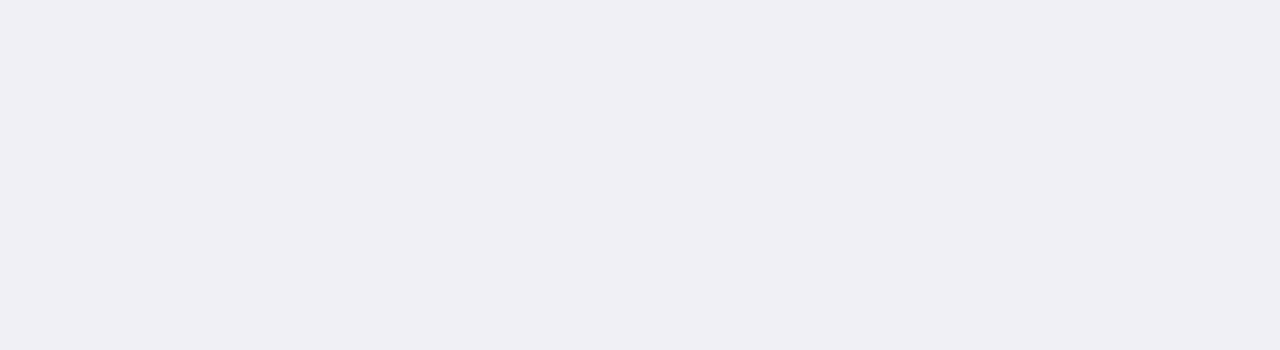
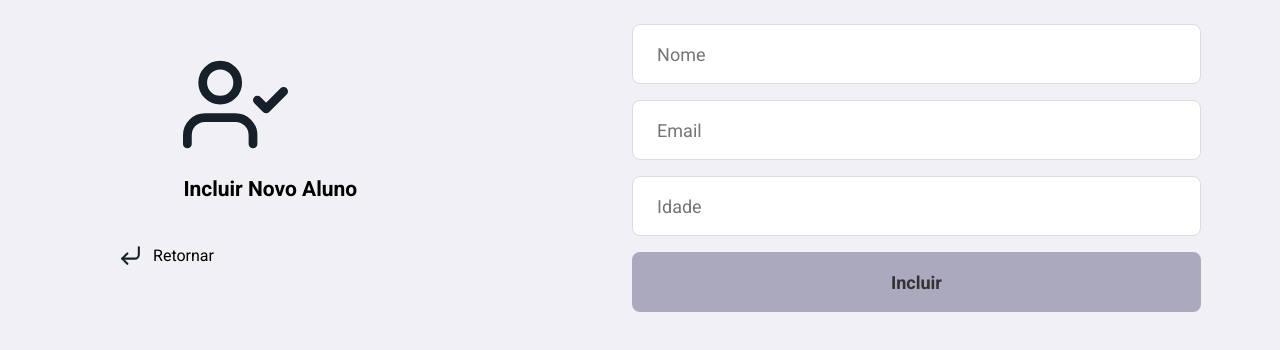
Before and after one commit to MateusOrlandinDias/AlunosClient, a React (Create React App) app: page /aluno/novo/0 in a window 1280 px wide. Before the commit this address had no page. Shown: the top 350 px of the page. Built offline with nearby package versions, Linux system fonts and the light colour scheme.

Commit message:
Pagina novos alunos com route

```diff
--- a/src/pages/Alunos/index.js
+++ b/src/pages/Alunos/index.js
@@ -10,7 +10,7 @@ export default function Alunos(){
             <header>
                 <img src={logoCadastro} alt="Cadastro" />
                 <span>Bem-Vindo(a) <strong>Orlandin</strong>!</span>
-                <Link className='button' to="aluno/novo">Novo Aluno</Link>
+                <Link className='button' to="/aluno/novo/0">Novo Aluno</Link>
                 <button type="button">
                     <FiXCircle size={35} color="#17202a" />
                 </button>
--- /dev/null
+++ b/src/pages/NovoAluno/index.js
@@ -0,0 +1,32 @@
+import React from 'react';
+import './styles.css';
+import { FiCornerDownLeft, FiUserCheck } from 'react-icons/fi';
+import { Link, useParams } from 'react-router-dom';
+
+export default function NovoAluno() {
+
+    const { alunoId } = useParams();
+
+    return (
+        <div className='novo-aluno-container'>
+            <div className='content'>
+                <section className='form'>
+                    <div className='page-info'>
+                        <FiUserCheck size="105" color="#17202a" />
+                        <h1>{alunoId === '0' ? 'Incluir Novo Aluno' : 'Atualizar Aluno'}</h1>
+                    </div>
+                    <Link className='back-link' to="/alunos">
+                        <FiCornerDownLeft className='flecha-voltar' size="25" color="#17202a" />
+                        Retornar
+                    </Link>
+                </section>
+                <form>
+                    <input placeholder='Nome' />
+                    <input placeholder='Email' />
+                    <input placeholder='Idade' />
+                    <button className='button' type='submit'>{alunoId === '0' ? 'Incluir' : 'Atualizar'}</button>
+                </form>
+            </div>
+        </div>
+    );
+}
--- /dev/null
+++ b/src/pages/NovoAluno/styles.css
@@ -0,0 +1,37 @@
+.content{
+    display: flex;
+    margin: 0px 0px;
+    align-items: center;
+    justify-content: center;
+}
+
+section{
+    margin-right: 30%;
+}
+
+section .page-info{
+    margin-left: 60%;
+}
+
+section h1{
+    margin-bottom: 60%;
+    white-space: nowrap;
+}
+
+.back-link {
+    display: flex;
+    align-items: center;
+    justify-content: center;
+    gap: 10px;
+    font-size: 1rem;
+    text-decoration: none;
+    color: black;
+  }
+
+  .flecha-voltar {
+    font-size: 1.2rem;
+  }
+
+form{
+    width: 45%;
+}
--- a/src/routes.js
+++ b/src/routes.js
@@ -2,13 +2,15 @@ import React from "react";
 import { BrowserRouter, Route, Routes } from "react-router-dom";
 import Login from './pages/Login';
 import Alunos from './pages/Alunos';
+import NovoAluno from './pages/NovoAluno';
 
-export default function RoutesApp(){
-    return(
+export default function RoutesApp() {
+    return (
         <BrowserRouter>
             <Routes>
                 <Route path="/" exact element={<Login />} />
                 <Route path="/alunos" exact element={<Alunos />} />
+                <Route path="/aluno/novo/:alunoId" exact element={<NovoAluno />} />
             </Routes>
         </BrowserRouter>
     );
```
